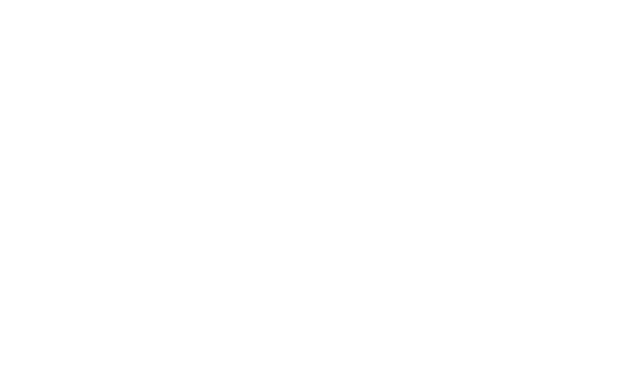
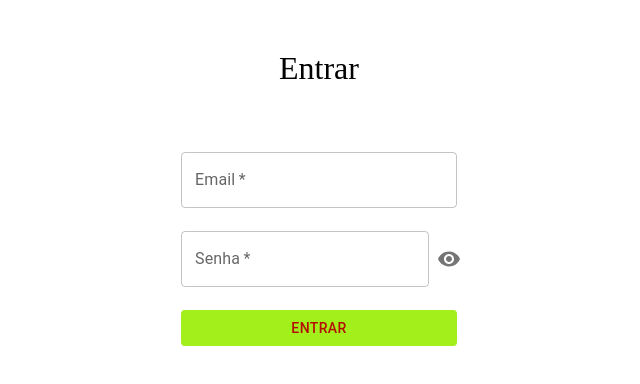
Before and after one commit to Otuada/Laberango, a React (Create React App) app in the folder laberango/: page /login in a window 1280 px wide. Before the commit this address had no page. Shown: the top 384 px of the page, without its empty margins (321-961 px from the left). Built offline with nearby package versions, Linux system fonts and the light colour scheme.

Commit message:
LABERANGO

```diff
--- a/laberango/package.json
+++ b/laberango/package.json
@@ -11,6 +11,7 @@
     "@testing-library/jest-dom": "^5.16.5",
     "@testing-library/react": "^13.4.0",
     "@testing-library/user-event": "^13.5.0",
+    "axios": "^1.4.0",
     "localforage": "^1.10.0",
     "match-sorter": "^6.3.1",
     "react": "^18.2.0",
--- /dev/null
+++ b/laberango/src/Constants/url.js
@@ -0,0 +1,3 @@
+import axios from "axios"
+
+export const BASE_URL = "https://us-central1-missao-newton.cloudfunctions.net/fourFoodA/login"
--- a/laberango/src/Pages/Login/login.js
+++ b/laberango/src/Pages/Login/login.js
@@ -1,6 +1,7 @@
 import React, { useState } from "react";
 import { Main, Form,  ButtonStyled, DivPassword, InputMuiMaterial } from "./styled.js";
-
+import axios from "axios";
+import { BASE_URL } from "../../Constants/url.js";
 import Visibility from '@mui/icons-material/Visibility';
 import VisibilityOff from '@mui/icons-material/VisibilityOff';
 import IconButton from '@mui/material/IconButton';
@@ -9,6 +10,10 @@ const Login = () =>{
     const [email, setEmail] = useState ("")
     const [password, setPassword] = useState("")
     const [showPassword, setShowPassword] = useState(false)
+    const [errEmail, setErrEmail] = useState("")
+    const [errPass, setErrPass] = useState("")
+    const [checkErrEmail, setCheckErrEmail] = useState(false)
+    const [checkErrPass, setcheckErrPass] = useState(false)
 
     const handleClickShowPassword = () => {
         setShowPassword(!showPassword)
@@ -18,6 +23,29 @@ const Login = () =>{
 
         event.preventDefault()
 
+        const userLogin = {
+            email,
+            password
+        }
+        LoginApi(userLogin)
+
+    }
+
+    const LoginApi = async(body) =>{
+        await axios.post(`${BASE_URL}/login`,body)
+        .then((res) =>{
+            console.log(res.data)
+        })
+        .catch((err) =>{
+            if(err.response.data.message.includes('senha incorreta')){
+                setErrPass(err.response.data.message)
+                setcheckErrPass(true)
+            }else{
+                setErrEmail(err.response.data.message)
+                setCheckErrEmail(true)
+            }
+            console.log(err.response.data.message)
+        })
     }
 
     return(
@@ -27,6 +55,8 @@ const Login = () =>{
             <p>Entrar</p>
         <Form onSubmit={onSubmitLogin}>
             <InputMuiMaterial
+            error={checkErrEmail}
+            helperText={checkErrEmail ? errEmail:''}
             id="outlined-basic"
             label="Email"
             type={"email"}
@@ -38,6 +68,8 @@ const Login = () =>{
             />
             <DivPassword>
             <InputMuiMaterial
+            error={checkErrPass}
+            helperText={checkErrPass ? errPass :''}
             id="outlined-basic"
             label="Senha"
             type={showPassword ? "password" : "text"}
@@ -45,7 +77,7 @@ const Login = () =>{
             placeholder={'Minimo 6 caracteries'}
             value={password}
             onChange={(event) =>setPassword(event.target.value)}
-            inputProps={{minLength:6,text:"A senha precisa conter no minimo 6 caracteres"}}
+            inputProps={{minLength:6, text:"A senha precisa conter no minimo 6 caracteres"}}
             required
             />
             <IconButton
--- a/laberango/src/Routers/Routes.js
+++ b/laberango/src/Routers/Routes.js
@@ -11,9 +11,9 @@ export const Router = () => {
     return(
         <BrowserRouter>
             <Routes>
-                <Route path="/" element = {<Login />}/>
-                <Route path="/signUp" element = {<SignUp />}/>
-                <Route path="/signUp/adress" element = {<SignUpAdress />}/>
+                <Route path="/login" element = {<Login />}/>
+                <Route path="/signup" element = {<SignUp />}/>
+                <Route path="/signup/adress" element = {<SignUpAdress />}/>
                 <Route path="/feed" element = {<Feed />}/>
                 <Route path="/feed/:Id" element = {<Restaurants />}/>
                 <Route path="/cart" element = {<Cart />}/>
```
Also changed, not shown: 1 other file (tests, documents, lock files or other folders).
